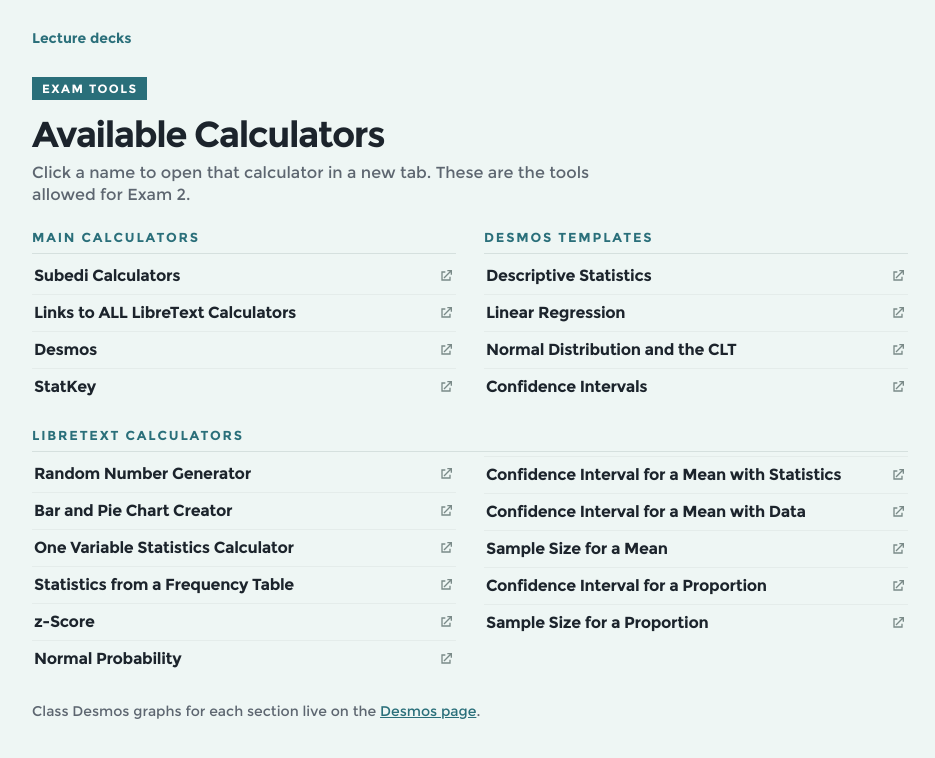
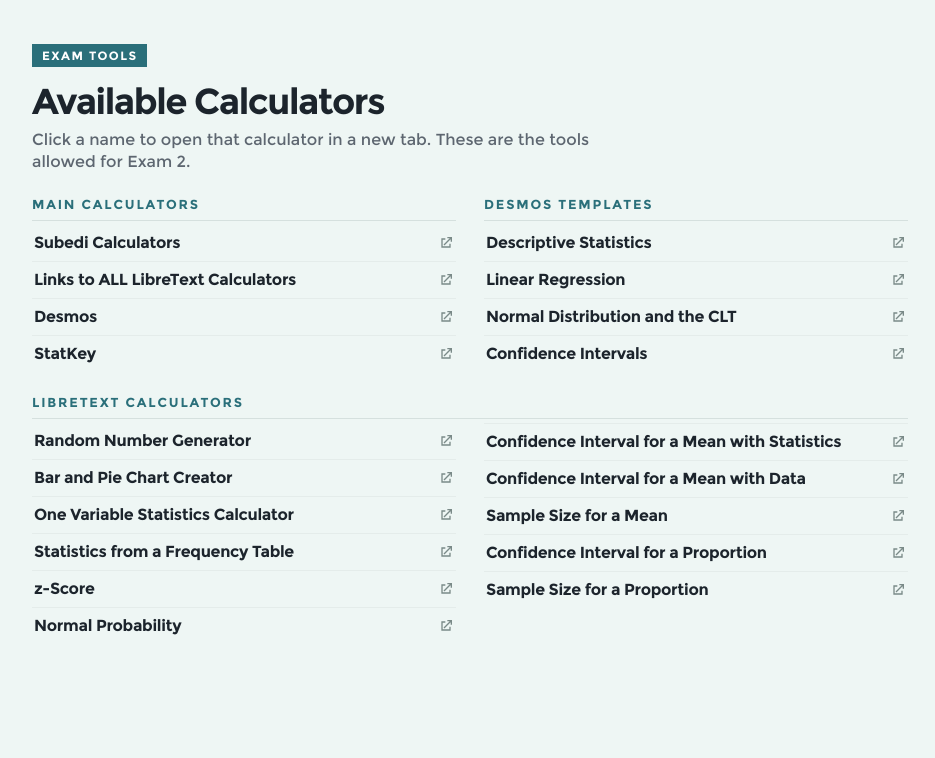
Before and after one commit to Reben80/math117, a plain HTML site: page docs/calculators/index.html in a window 1280 px wide. Shown: the whole page, without its empty margins (170-1105 px from the left). Drawn offline with Linux system fonts and the light colour scheme.

Commit message:
Remove nav and Desmos note from calculators page (#7)
Keep only Available Calculators content—drop the Lecture decks
back link and the footer note linking to the Desmos page.

Co-authored-by: rebin muhammad <mac-mini@rebins-Mac-mini.local>
Co-authored-by: Rebin Muhammad <Reben80@users.noreply.github.com>

```diff
--- a/docs/calculators/index.html
+++ b/docs/calculators/index.html
@@ -18,12 +18,6 @@
     margin: 0 auto;
     padding: 28px 22px 48px;
   }
-  .back {
-    color: #2a6f7a;
-    font-size: 14px;
-    font-weight: 700;
-    text-decoration: none;
-  }
   .badge {
     display: inline-block;
     background: #2a6f7a;
@@ -32,7 +26,7 @@
     font-weight: 700;
     letter-spacing: 0.12em;
     padding: 4px 10px;
-    margin: 14px 0 0;
+    margin: 0;
   }
   h1 {
     margin: 10px 0 0;
@@ -118,15 +112,6 @@
   .cols li {
     break-inside: avoid;
   }
-  .note {
-    margin: 24px 0 0;
-    color: #5d6670;
-    font-size: 14px;
-    line-height: 1.45;
-  }
-  .note a {
-    color: #2a6f7a;
-  }
   @media (min-width: 720px) {
     .pair {
       grid-template-columns: 1fr 1fr;
@@ -145,7 +130,6 @@
 </head>
 <body>
 <main>
-  <a class="back" href="../">Lecture decks</a>
   <p><span class="badge">EXAM TOOLS</span></p>
   <h1>Available Calculators</h1>
   <p class="lead">Click a name to open that calculator in a new tab. These are the tools allowed for Exam&nbsp;2.</p>
@@ -191,8 +175,6 @@
       <li><a class="calc" href="https://stats.libretexts.org/Learning_Objects/02%3A_Interactive_Statistics/26%3A_Needed_Sample_Size_for_a_Confidence_Interval_for_a_Population_Proportion_Calculator?adaptView" target="_blank" rel="noopener">Sample Size for a Proportion<svg class="ext" viewBox="0 0 24 24" aria-hidden="true" focusable="false"><path fill="currentColor" d="M14 3h7v7h-2V6.41l-9.29 9.3-1.42-1.42 9.3-9.29H14V3zM5 5h6v2H7v10h10v-4h2v6H5V5z"/></svg></a></li>
     </ul>
   </section>
-
-  <p class="note">Class Desmos graphs for each section live on the <a href="../desmos/">Desmos page</a>.</p>
 </main>
 </body>
 </html>
```
